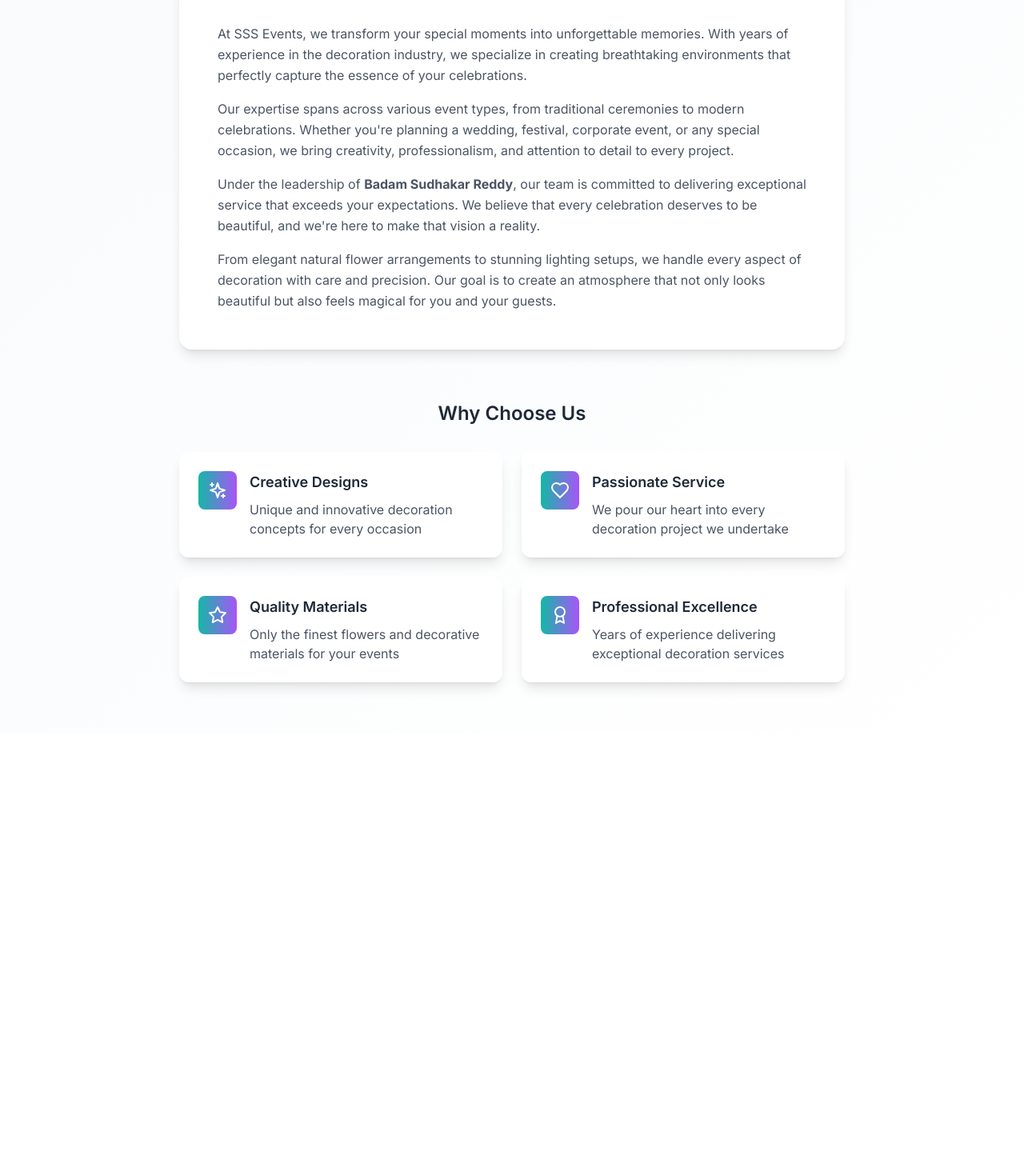
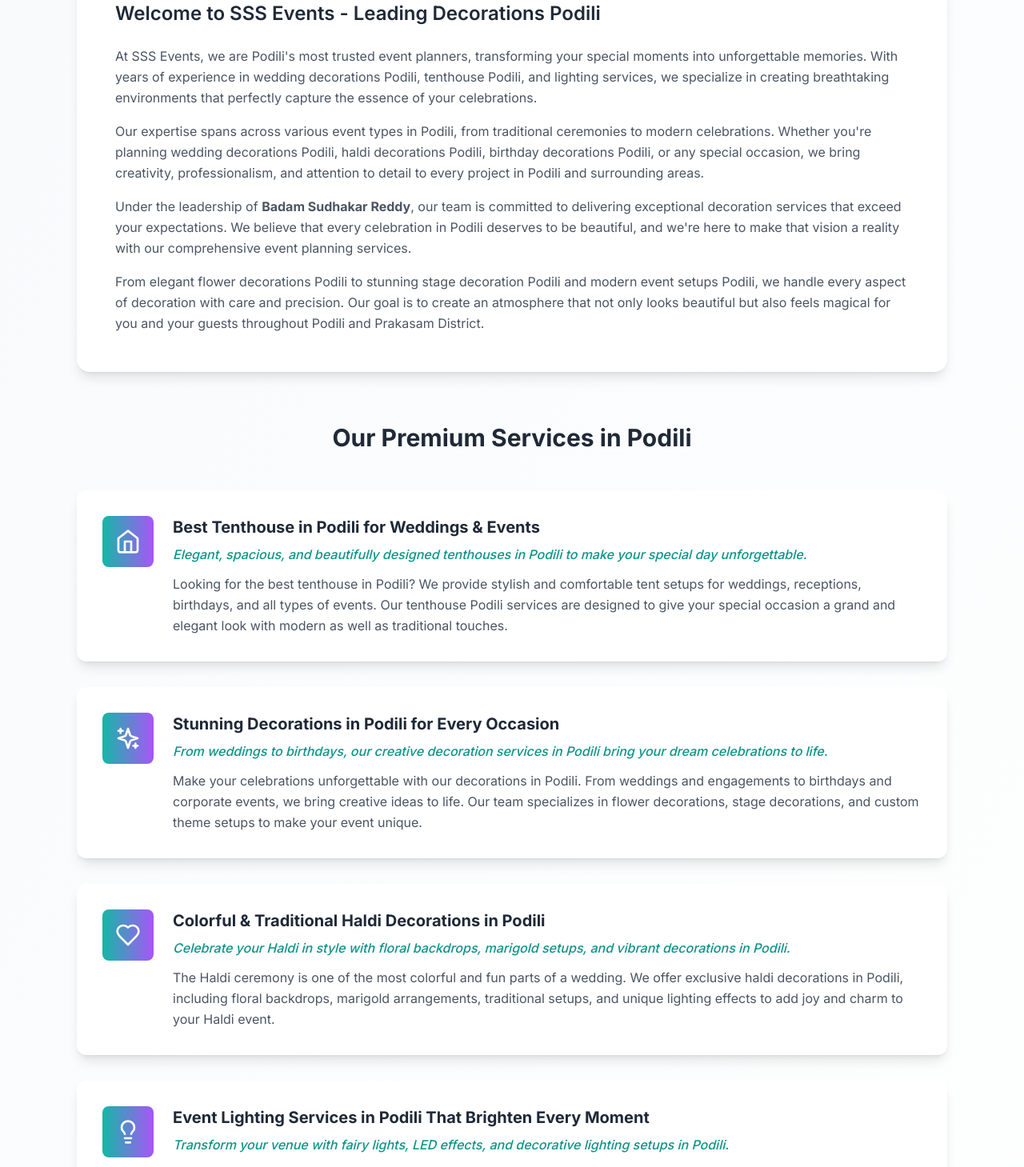
Before and after one commit to srinu-badam/sss-events-podili, a React (Vite) app: page /about in a window 1280 px wide. Shown: the part 263-1722 px from the top of the page at 80% size. Before the commit the page ends 1180 px from the top, so only its background shows below. Built offline with nearby package versions, Linux system fonts and the light colour scheme.

Commit message:
Add SEO optimization with Podili keywords

```diff
--- a/src/pages/About.tsx
+++ b/src/pages/About.tsx
@@ -1,10 +1,15 @@
 import React from 'react';
 import { motion } from 'framer-motion';
 import { useInView } from 'react-intersection-observer';
-import { Sparkles, Heart, Star, Award } from 'lucide-react';
+import { Sparkles, Heart, Star, Award, Home, Lightbulb } from 'lucide-react';
 
 const About: React.FC = () => {
   const { ref: textRef, inView: textInView } = useInView({
+    triggerOnce: true,
+    threshold: 0.1,
+  });
+
+  const { ref: servicesRef, inView: servicesInView } = useInView({
     triggerOnce: true,
     threshold: 0.1,
   });
@@ -14,32 +19,71 @@ const About: React.FC = () => {
     threshold: 0.1,
   });
 
+  const services = [
+    {
+      icon: Home,
+      title: 'Best Tenthouse in Podili for Weddings & Events',
+      tagline: 'Elegant, spacious, and beautifully designed tenthouses in Podili to make your special day unforgettable.',
+      description: 'Looking for the best tenthouse in Podili? We provide stylish and comfortable tent setups for weddings, receptions, birthdays, and all types of events. Our tenthouse Podili services are designed to give your special occasion a grand and elegant look with modern as well as traditional touches.'
+    },
+    {
+      icon: Sparkles,
+      title: 'Stunning Decorations in Podili for Every Occasion',
+      tagline: 'From weddings to birthdays, our creative decoration services in Podili bring your dream celebrations to life.',
+      description: 'Make your celebrations unforgettable with our decorations in Podili. From weddings and engagements to birthdays and corporate events, we bring creative ideas to life. Our team specializes in flower decorations, stage decorations, and custom theme setups to make your event unique.'
+    },
+    {
+      icon: Heart,
+      title: 'Colorful & Traditional Haldi Decorations in Podili',
+      tagline: 'Celebrate your Haldi in style with floral backdrops, marigold setups, and vibrant decorations in Podili.',
+      description: 'The Haldi ceremony is one of the most colorful and fun parts of a wedding. We offer exclusive haldi decorations in Podili, including floral backdrops, marigold arrangements, traditional setups, and unique lighting effects to add joy and charm to your Haldi event.'
+    },
+    {
+      icon: Lightbulb,
+      title: 'Event Lighting Services in Podili That Brighten Every Moment',
+      tagline: 'Transform your venue with fairy lights, LED effects, and decorative lighting setups in Podili.',
+      description: 'Good lighting can transform any event! Our event lighting services in Podili include fairy lights, LED stage lights, decorative chandeliers, and outdoor ambient setups. We ensure your event shines bright and creates the perfect atmosphere for your guests.'
+    },
+    {
+      icon: Award,
+      title: 'Complete Wedding & Event Services in Podili',
+      tagline: 'From mandap decorations to modern event setups, we are Podili\'s trusted event planners.',
+      description: 'From marriage mandap decorations in Podili to birthday parties and modern event setups, we are your one-stop solution. Our event planners in Podili bring creativity, quality, and affordability together to make every occasion memorable.'
+    },
+    {
+      icon: Star,
+      title: 'Beautiful Flower & Stage Decorations in Podili',
+      tagline: 'Add elegance to your event with premium floral arrangements and customized stage setups in Podili.',
+      description: 'Transform your venue with our exquisite flower decorations Podili and professional stage decoration Podili services. We create stunning floral arrangements and customized stage setups that perfectly complement your celebration theme.'
+    }
+  ];
+
   const features = [
     {
       icon: Sparkles,
       title: 'Creative Designs',
-      description: 'Unique and innovative decoration concepts for every occasion'
+      description: 'Unique and innovative decoration concepts for every occasion in Podili'
     },
     {
       icon: Heart,
       title: 'Passionate Service',
-      description: 'We pour our heart into every decoration project we undertake'
+      description: 'We pour our heart into every decoration project we undertake in Podili'
     },
     {
       icon: Star,
       title: 'Quality Materials',
-      description: 'Only the finest flowers and decorative materials for your events'
+      description: 'Only the finest flowers and decorative materials for your events in Podili'
     },
     {
       icon: Award,
       title: 'Professional Excellence',
-      description: 'Years of experience delivering exceptional decoration services'
+      description: 'Years of experience delivering exceptional decoration services in Podili'
     }
   ];
 
   return (
     <div className="min-h-screen pt-20 pb-16">
-      <div className="max-w-4xl mx-auto px-4 sm:px-6 lg:px-8">
+      <div className="max-w-6xl mx-auto px-4 sm:px-6 lg:px-8">
         {/* Header */}
         <motion.div
           initial={{ opacity: 0, y: -20 }}
@@ -47,7 +91,8 @@ const About: React.FC = () => {
           transition={{ duration: 0.6 }}
           className="text-center mb-12"
         >
-          <h1 className="text-4xl font-bold text-gray-800 mb-4">About Our Works</h1>
+          <h1 className="text-4xl font-bold text-gray-800 mb-4">About SSS Events - Premier Event Planners Podili</h1>
+          <p className="text-xl text-gray-600">Your trusted partner for wedding decorations, tenthouse, and lighting services in Podili</p>
           <div className="w-24 h-1 bg-gradient-to-r from-teal-500 to-purple-500 mx-auto mb-6"></div>
         </motion.div>
 
@@ -60,33 +105,69 @@ const About: React.FC = () => {
           className="mb-16"
         >
           <div className="bg-white rounded-2xl shadow-lg p-8 md:p-12">
-            <h2 className="text-2xl font-semibold text-gray-800 mb-6">Welcome to SSS Events</h2>
+            <h2 className="text-2xl font-semibold text-gray-800 mb-6">Welcome to SSS Events - Leading Decorations Podili</h2>
 
             <div className="prose prose-lg text-gray-600 leading-relaxed space-y-4">
               <p>
-                At SSS Events, we transform your special moments into unforgettable memories.
-                With years of experience in the decoration industry, we specialize in creating breathtaking environments
+                At SSS Events, we are Podili's most trusted event planners, transforming your special moments into unforgettable memories.
+                With years of experience in wedding decorations Podili, tenthouse Podili, and lighting services, we specialize in creating breathtaking environments
                 that perfectly capture the essence of your celebrations.
               </p>
 
               <p>
-                Our expertise spans across various event types, from traditional ceremonies to modern celebrations.
-                Whether you're planning a wedding, festival, corporate event, or any special occasion, we bring
-                creativity, professionalism, and attention to detail to every project.
+                Our expertise spans across various event types in Podili, from traditional ceremonies to modern celebrations.
+                Whether you're planning wedding decorations Podili, haldi decorations Podili, birthday decorations Podili, or any special occasion, we bring
+                creativity, professionalism, and attention to detail to every project in Podili and surrounding areas.
               </p>
 
               <p>
                 Under the leadership of <strong>Badam Sudhakar Reddy</strong>, our team is committed to delivering
-                exceptional service that exceeds your expectations. We believe that every celebration deserves to be
-                beautiful, and we're here to make that vision a reality.
+                exceptional decoration services that exceed your expectations. We believe that every celebration in Podili deserves to be
+                beautiful, and we're here to make that vision a reality with our comprehensive event planning services.
               </p>
 
               <p>
-                From elegant natural flower arrangements to stunning lighting setups, we handle every aspect of
+                From elegant flower decorations Podili to stunning stage decoration Podili and modern event setups Podili, we handle every aspect of
                 decoration with care and precision. Our goal is to create an atmosphere that not only looks beautiful
-                but also feels magical for you and your guests.
+                but also feels magical for you and your guests throughout Podili and Prakasam District.
               </p>
             </div>
+          </div>
+        </motion.div>
+
+        {/* Services Section */}
+        <motion.div
+          ref={servicesRef}
+          initial={{ opacity: 0, y: 20 }}
+          animate={servicesInView ? { opacity: 1, y: 0 } : { opacity: 0, y: 20 }}
+          transition={{ duration: 0.8 }}
+          className="mb-16"
+        >
+          <h3 className="text-3xl font-bold text-center text-gray-800 mb-12">Our Premium Services in Podili</h3>
+
+          <div className="space-y-8">
+            {services.map((service, index) => (
+              <motion.div
+                key={service.title}
+                initial={{ opacity: 0, x: index % 2 === 0 ? -20 : 20 }}
+                animate={servicesInView ? { opacity: 1, x: 0 } : { opacity: 0, x: index % 2 === 0 ? -20 : 20 }}
+                transition={{ duration: 0.6, delay: index * 0.1 }}
+                className="bg-white rounded-xl shadow-lg p-8 hover:shadow-xl transition-shadow duration-300"
+              >
+                <div className="flex items-start space-x-6">
+                  <div className="flex-shrink-0">
+                    <div className="w-16 h-16 bg-gradient-to-r from-teal-500 to-purple-500 rounded-lg flex items-center justify-center">
+                      <service.icon size={32} className="text-white" />
+                    </div>
+                  </div>
+                  <div className="flex-1">
+                    <h4 className="text-xl font-bold text-gray-800 mb-2">{service.title}</h4>
+                    <p className="text-teal-600 font-medium mb-3 italic">{service.tagline}</p>
+                    <p className="text-gray-600 leading-relaxed">{service.description}</p>
+                  </div>
+                </div>
+              </motion.div>
+            ))}
           </div>
         </motion.div>
 
@@ -97,7 +178,7 @@ const About: React.FC = () => {
           animate={iconsInView ? { opacity: 1, y: 0 } : { opacity: 0, y: 20 }}
           transition={{ duration: 0.8, delay: 0.2 }}
         >
-          <h3 className="text-2xl font-semibold text-center text-gray-800 mb-8">Why Choose Us</h3>
+          <h3 className="text-2xl font-semibold text-center text-gray-800 mb-8">Why Choose SSS Events for Your Celebrations in Podili</h3>
 
           <div className="grid grid-cols-1 md:grid-cols-2 gap-6">
             {features.map((feature, index) => (
```
Also changed, not shown: index.html (+7 -7 lines).
